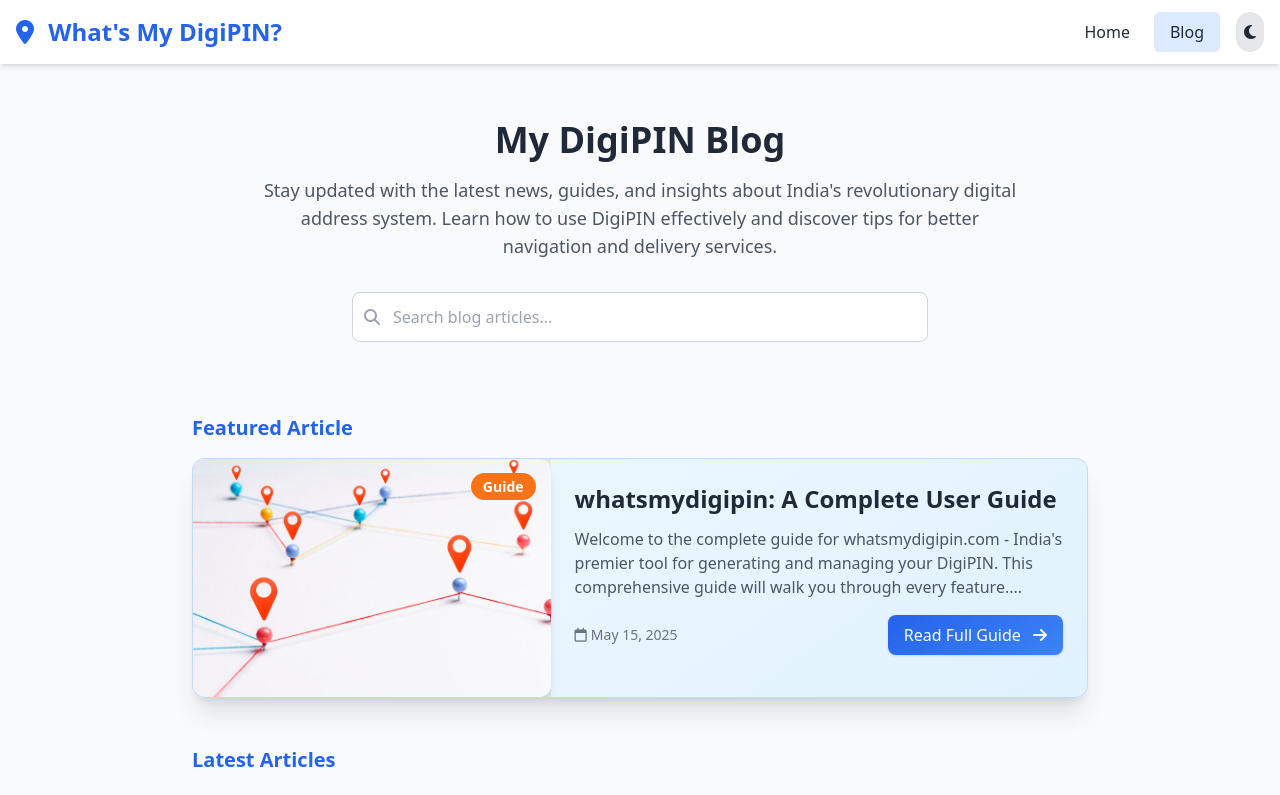
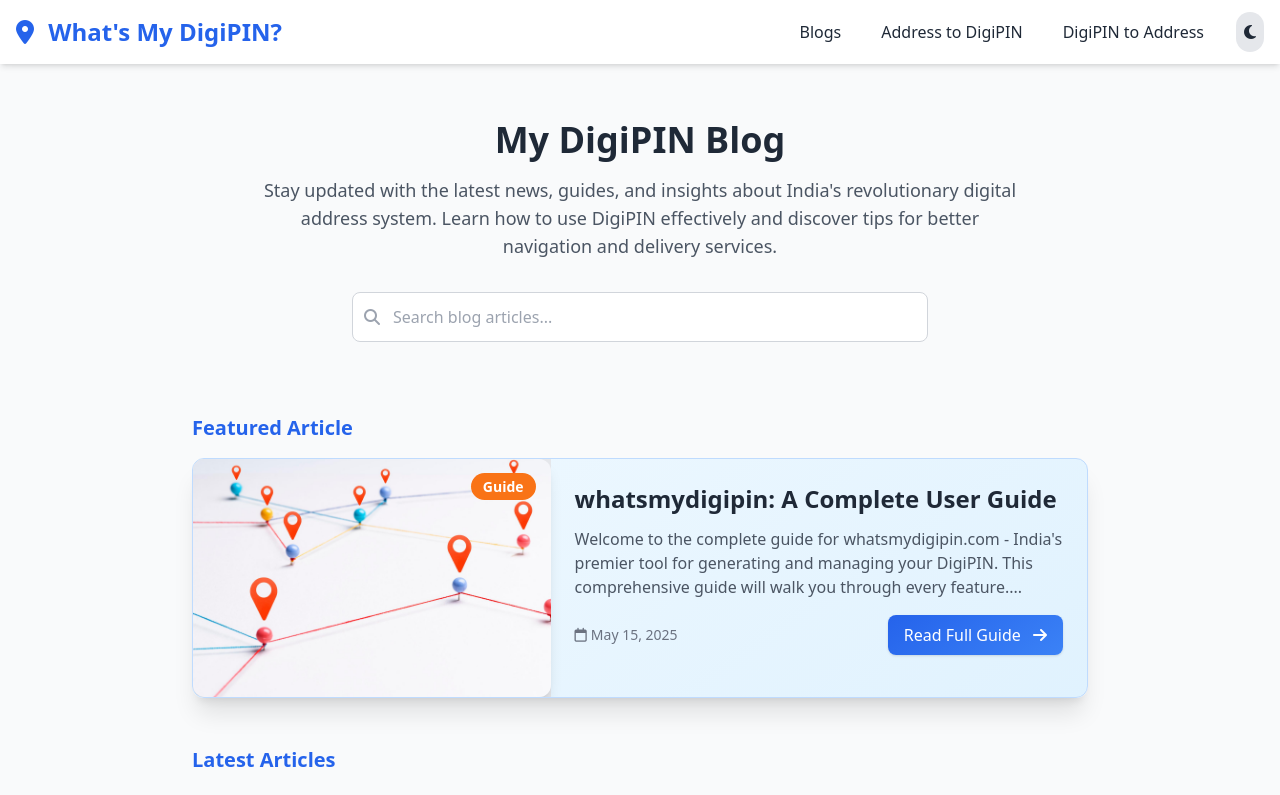
Before and after one commit to Aritra02091998/whatsmydigipin.in, a plain HTML site: page blog-collection.html in a window 1280 px wide. Shown: the top 795 px of the page. Drawn offline with nearby package versions, Linux system fonts and the light colour scheme.

Commit message:
header fixed

```diff
--- a/blog-collection.html
+++ b/blog-collection.html
@@ -24,8 +24,9 @@
             </a>
             <div class="flex items-center space-x-4">
                 <div class="hidden md:flex space-x-2">
-                    <a href="/" class="nav-link">Home</a>
-                    <a href="/blog-collection.html" class="nav-link bg-blue-100 dark:bg-blue-900">Blog</a>
+                    <a href="/blog-collection.html" class="nav-link">Blogs</a>
+                    <a href="#address-to-digipin" class="nav-link">Address to DigiPIN</a>
+                    <a href="#" class="nav-link">DigiPIN to Address</a>
                 </div>
                 <button id="themeToggle" class="p-2 rounded-full bg-gray-200 dark:bg-gray-700 hover:bg-gray-300 dark:hover:bg-gray-600 transition-colors">
                     <i class="fas fa-moon dark:hidden"></i>
```
Also changed, not shown: index.html (+2 -0 lines).
